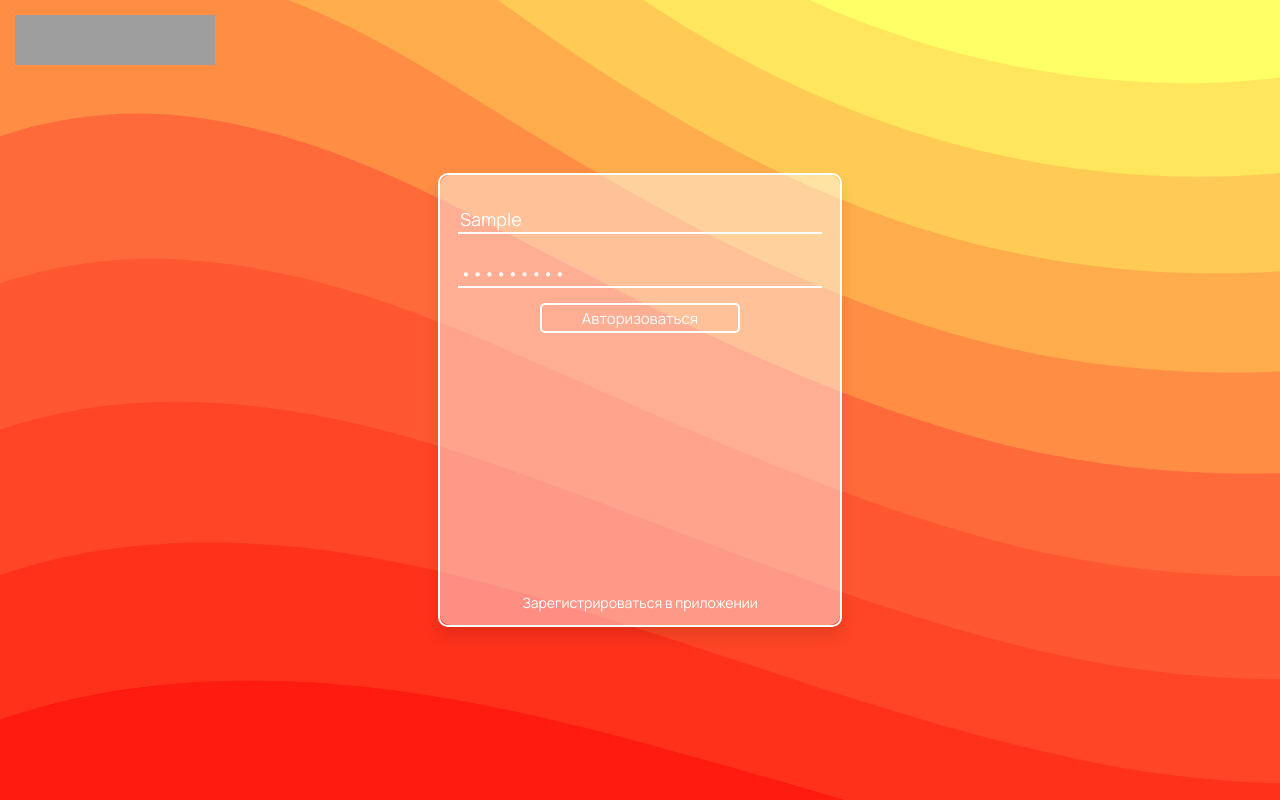
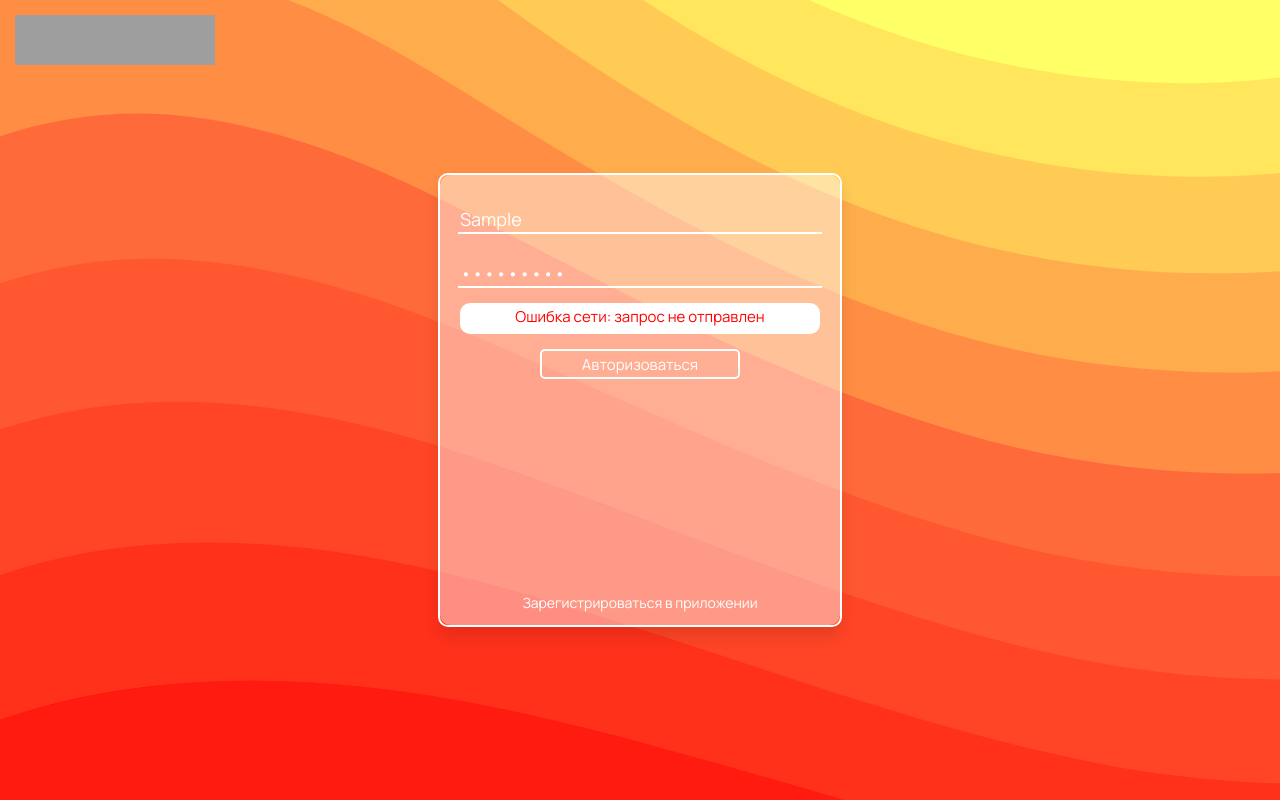
Before and after one commit to ilvlkv/cloud-app, a React (Vite) app in the folder client/: page / in a window 1280 px wide. Both pictures are taken after typing "Sample", "Sample123" into the empty fields and a click on the input "Авторизоваться". Built offline with nearby package versions, Linux system fonts and the light colour scheme; no server answers; grey boxes are pictures that could not be loaded.

Commit message:
фронт: поправлены уведомления формы, добавлена положительная реакция, бэк: поправлены res-ы на запросы

```diff
--- a/client/src/components/UI/MinimalisticAuthorizationForm/MinimalisticAuthorizationForm.jsx
+++ b/client/src/components/UI/MinimalisticAuthorizationForm/MinimalisticAuthorizationForm.jsx
@@ -2,13 +2,14 @@ import React, { useState } from 'react';
 import Cookies from 'js-cookie';
 import MinimalisticSubmitButton from '../MinimalisticSubmitButton/MinimalisticSubmitButton';
 import MinimalisticTextInput from '../MinimalisticTextInput/MinimalisticTextInput';
-import TextError from '../TextError/TextError';
+import TextNotification from '../TextNotification/TextNotification';
 import './MinimalisticAuthorizationForm.scss';
 
 function MinimalisticAuthorizationForm(props) {
   const [loginInputClasses, changeLoginInputClasses] = useState('');
   const [passwordInputClasses, changePasswordInputClasses] = useState('');
-  const [inputErrors, showInputError] = useState(null);
+  const [inputNotifications, showInputNotification] = useState(null);
+  const [submitButtonName, setSubmitButtonName] = useState('Авторизоваться');
 
   const handleLoginChange = (event) => {
     props.onLoginChange(event.target.value);
@@ -23,7 +24,7 @@ function MinimalisticAuthorizationForm(props) {
 
     !props.login || !props.password
       ? submit_handlers.error.init(props)
-      : submit_handlers.success(props);
+      : submit_handlers.success.login(props);
   };
 
   const submit_handlers = {
@@ -38,7 +39,7 @@ function MinimalisticAuthorizationForm(props) {
       clear_errors: function clearErrors() {
         changeLoginInputClasses('');
         changePasswordInputClasses('');
-        showInputError(null);
+        showInputNotification(null);
       },
       login_err: async function showLoginError() {
         if (loginInputClasses) {
@@ -50,7 +51,9 @@ function MinimalisticAuthorizationForm(props) {
           submit_handlers.error.clear_errors();
 
           changeLoginInputClasses('text-input_error');
-          showInputError(<TextError text="Вы не ввели логин" />);
+          showInputNotification(
+            <TextNotification type="error" text="Вы не ввели логин" />
+          );
         }
       },
       password_err: async function showPasswordError() {
@@ -63,13 +66,27 @@ function MinimalisticAuthorizationForm(props) {
           submit_handlers.error.clear_errors();
 
           changePasswordInputClasses('text-input_error');
-          showInputError(<TextError text="Вы не ввели пароль" />);
+          showInputNotification(
+            <TextNotification type="error" text="Вы не ввели пароль" />
+          );
         }
       },
-    },
-    success: async function getAuthorization(props) {
+      fetch_err: async function showFetchError(text) {
         submit_handlers.error.clear_errors();
 
+        showInputNotification(
+          <TextNotification type="error" text={`${text}`} />
+        );
+      },
+    },
+    success: {
+      login: async function getAuthorization(props) {
+        submit_handlers.error.clear_errors();
+
+        const this_username = props.login;
+        const this_password = props.password;
+
+        try {
           const request = await fetch(`http://localhost:3000/auth/login`, {
             method: 'POST',
             headers: {
@@ -77,21 +94,38 @@ function MinimalisticAuthorizationForm(props) {
               'Access-Control-Allow-Origin': '*',
             },
             body: JSON.stringify({
-          username: props.login,
-          password: props.password,
+              username: this_username,
+              password: this_password,
             }),
           });
 
           const responce = await request.json();
 
-      console.log(responce);
+          if (responce.status === 200) {
+            submit_handlers.error.clear_errors();
 
-      if (responce.user.token) {
-        console.log(responce.message);
+            showInputNotification(
+              <TextNotification type="success" text={`${responce.message}`} />
+            );
+
             Cookies.set('token', responce.user.token, { expires: 1 });
           } else {
-        console.log(`Ошибка авторизации: ${responce.message}`);
+            submit_handlers.error.fetch_err(responce.message);
           }
+        } catch (error) {
+          submit_handlers.error.clear_errors();
+
+          let error_text = error;
+
+          if (error_text == 'TypeError: Failed to fetch') {
+            error_text = 'Ошибка сети: запрос не отправлен';
+          } else {
+            error_text = 'Неизвестная ошибка';
+          }
+
+          submit_handlers.error.fetch_err(error_text);
+        }
+      },
     },
   };
 
@@ -115,8 +149,8 @@ function MinimalisticAuthorizationForm(props) {
         onChange={handlePasswordChange}
         className={passwordInputClasses}
       />
-      {inputErrors}
-      <MinimalisticSubmitButton value="Авторизоваться" />
+      {inputNotifications}
+      <MinimalisticSubmitButton value={submitButtonName} />
     </form>
   );
 }
--- a/client/src/components/UI/MinimalisticTextInput/MinimalisticTextInput.scss
+++ b/client/src/components/UI/MinimalisticTextInput/MinimalisticTextInput.scss
@@ -19,6 +19,51 @@
     font-size: 18px;
   }
 }
+
+.password-input__box {
+  width: 90%;
+
+  border-bottom: 2px solid white;
+
+  display: flex;
+  justify-content: space-between;
+  align-items: baseline;
+
+  .text-input_minimalistic {
+    border: none;
+  }
+
+  button {
+    width: 20px;
+    height: 20px;
+
+    border: none;
+    background: none;
+
+    background: url('src/assets/show.svg');
+    background-size: cover;
+
+    transition: 100ms;
+
+    &:hover {
+      cursor: pointer;
+      scale: 1.1;
+    }
+  }
+}
+
+// .text-input_password {
+//   width: 85%;
+
+//   &::after {
+//     width: 5%;
+//     height: 100%;
+
+//     content: '';
+
+//     display: block;
+//   }
+// }
 
 .text-input_error {
   color: red;
--- a/client/src/components/UI/TextError/TextError.jsx
+++ /dev/null
@@ -1,8 +0,0 @@
-import React from 'react';
-import './TextError.scss';
-
-function TextError(props) {
-  return <div className="text-error">{props.text}</div>;
-}
-
-export default TextError;
--- a/client/src/components/UI/TextError/TextError.scss
+++ /dev/null
@@ -1,21 +0,0 @@
-.text-error {
-  width: 90%;
-  min-height: 25px;
-
-  background-color: white;
-  border-radius: 10px;
-  text-align: center;
-  color: red;
-
-  margin-top: 15px;
-  animation: fade-in-top 1s cubic-bezier(0.39, 0.575, 0.565, 1) both;
-}
-
-@keyframes fade-in-top {
-  0% {
-    opacity: 0;
-  }
-  100% {
-    opacity: 1;
-  }
-}
--- /dev/null
+++ b/client/src/components/UI/TextNotification/TextNotification.jsx
@@ -0,0 +1,26 @@
+import React, { useState, useEffect } from 'react';
+import './TextNotification.scss';
+
+function TextNotification(props) {
+  const [notificationType, setNotificationType] = useState('');
+
+  useEffect(() => {
+    if (notificationType) return;
+    const type = props.type;
+
+    switch (type) {
+      case 'error':
+        setNotificationType('text-error');
+        break;
+      case 'success':
+        setNotificationType('text-success');
+        break;
+    }
+  }, [notificationType]);
+
+  return (
+    <p className={`text-notification ${notificationType}`}>{props.text}</p>
+  );
+}
+
+export default TextNotification;
--- /dev/null
+++ b/client/src/components/UI/TextNotification/TextNotification.scss
@@ -0,0 +1,39 @@
+.text-notification {
+  width: 90%;
+  min-height: 25px;
+
+  border-radius: 10px;
+  text-align: center;
+
+  font-size: 15px;
+
+  margin: 0;
+
+  margin-top: 15px;
+  animation: fade-in-top 500ms cubic-bezier(0.39, 0.575, 0.565, 1) both;
+
+  padding: 3px 0;
+  word-wrap: break-word;
+  overflow-wrap: break-word;
+}
+
+.text-error {
+  color: red;
+  background-color: white;
+}
+
+.text-success {
+  color: greenyellow;
+  background-color: black;
+}
+
+@keyframes fade-in-top {
+  0% {
+    opacity: 0;
+    scale: 0.5;
+  }
+  100% {
+    opacity: 1;
+    scale: 1;
+  }
+}
```
Also changed, not shown: client/src/assets/hide.svg (added), client/src/assets/show.svg (added). Lines whose indentation alone changed are shown as unchanged.
